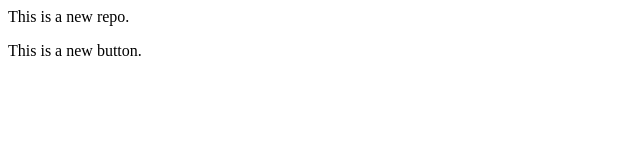
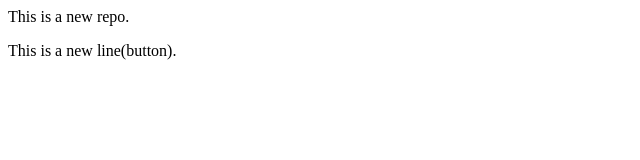
Before and after one commit to husain537404/localrepo, a plain HTML site: page index.html in a window 1280 px wide. Shown: the full height of the page, 0-640 px from the left. Drawn offline with Linux system fonts and the light colour scheme.

```diff
--- a/index.html
+++ b/index.html
@@ -1,2 +1,2 @@
 <p>This is a new repo.</p>
-<p>This is a new button.</p>
+<p>This is a new line(button).</p>
```
